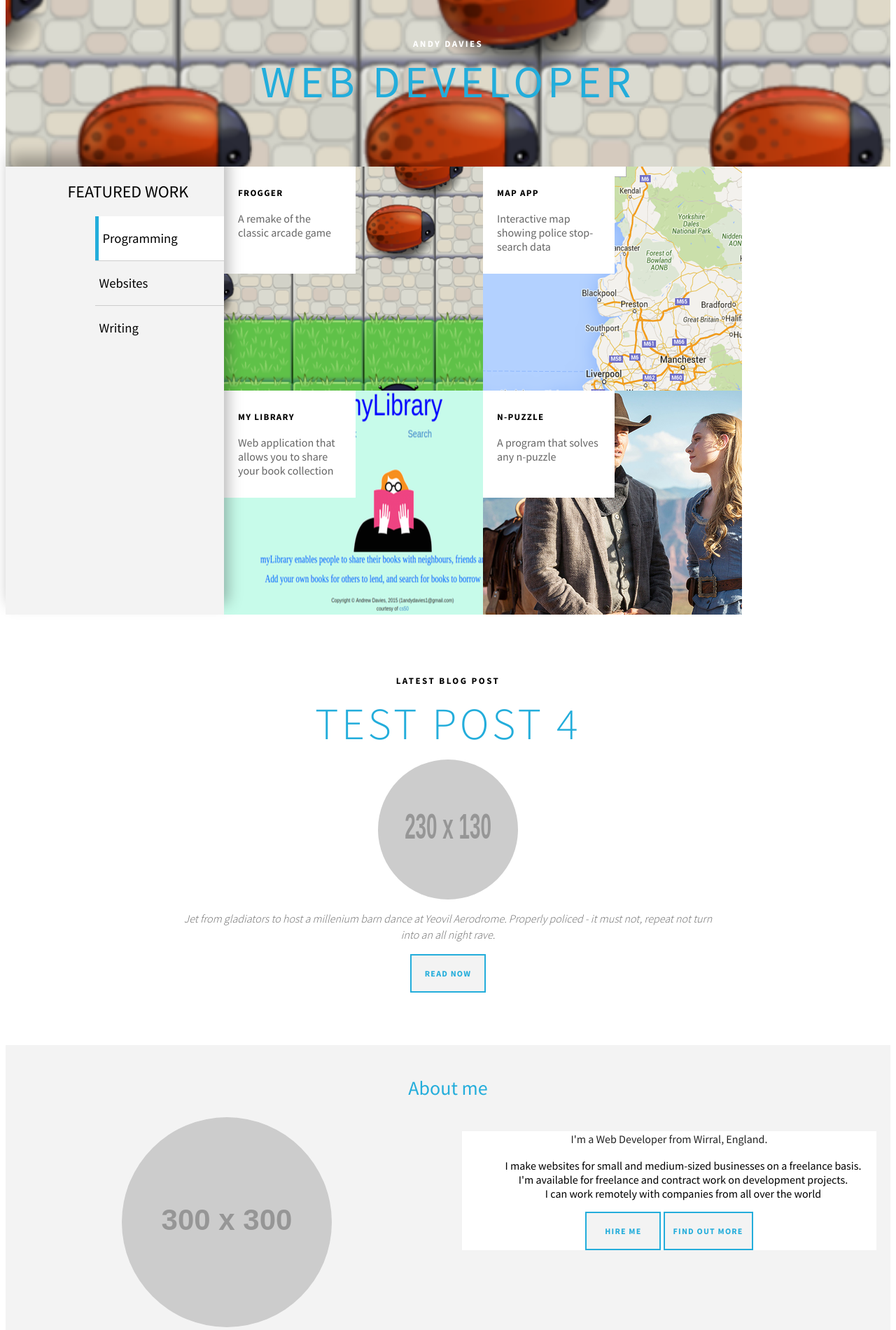
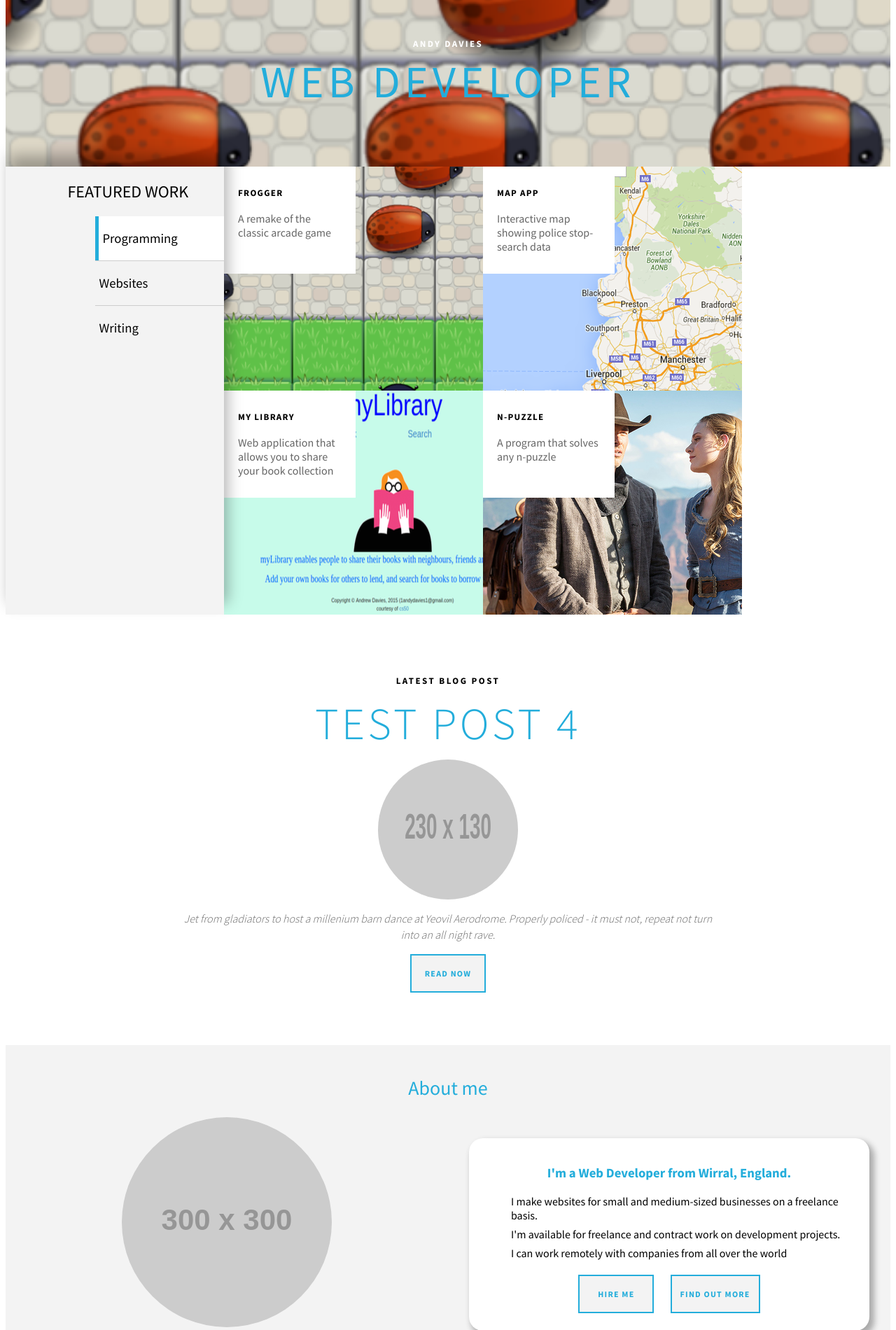
Before and after one commit to andavies/andavies.github.io, a Jekyll site: the page built from index.html, in a window 1280 px wide. Shown: the part 83-1983 px from the top of the page at 70% size. Built offline with Jekyll 4.4.1, drawn with Linux system fonts in a browser that asks for light colours; grey boxes are pictures that could not be loaded.

Commit message:
Style raised card

```diff
--- a/css/styles.scss
+++ b/css/styles.scss
@@ -313,10 +313,29 @@ header {
 	img {
 		border-radius: 50%;
 	}
+}
 
-	.raised {
-		background-color: white;
-		margin: 20px;
+.raised {
+	background-color: white;
+	margin: 30px;
+	padding: 20px;
+	border-radius: 20px;
+	box-shadow: 5px 6px 8px 2px rgba(0, 0, 0, 0.3);
+
+	h3 {
+		color: $highlight_color;
+	}
+
+	ul {
+		text-align: left;
+	}
+
+	li {
+		margin: 7px 0;
+	}
+
+	a {
+		margin: 5px 10px;
 	}
 }
 
--- a/index.html
+++ b/index.html
@@ -139,7 +139,7 @@ layout: master
 
 			<div class="raised">
 
-				<p>I'm a Web Developer from Wirral, England.</p>
+				<h3>I'm a Web Developer from Wirral, England.</h3>
 
 				<ul>
 					<li>I make websites for small and medium-sized businesses on a freelance basis.</li>
```
